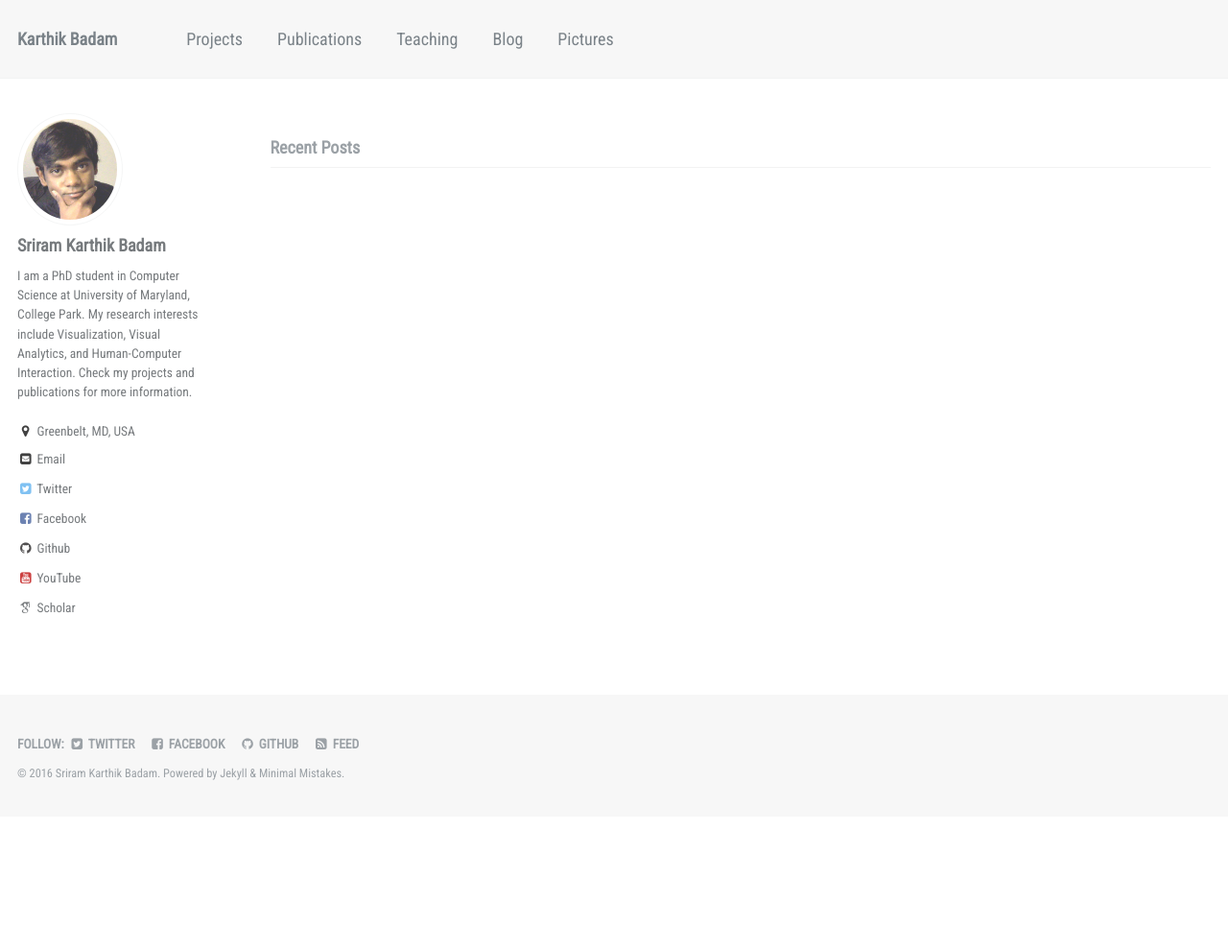
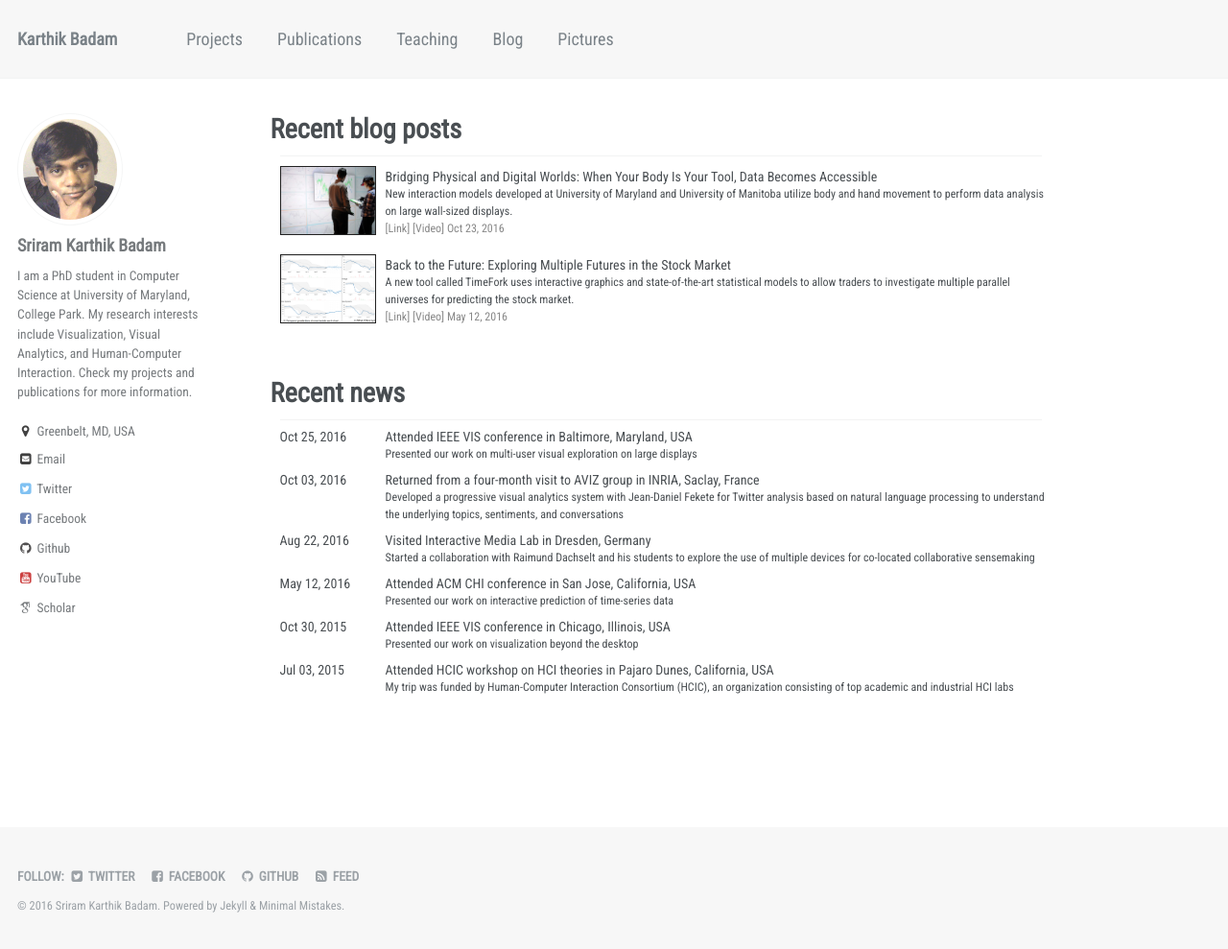
Before and after one commit to karthikbadam/karthikbadam.github.io, a Jekyll site: the page built from index.html, in a window 1280 px wide and 989 px high. Shown: the whole window at 96% size. Built offline with Jekyll 4.4.1, drawn with Linux system fonts in a browser that asks for light colours; some web fonts are replaced; the list of posts is cut into pages by our own code.

Commit message:
intro text

```diff
--- a/_pages/blog.html
+++ b/_pages/blog.html
@@ -10,10 +10,10 @@ author_profile: true
 
 {% include base_path %}
 
-
+<h3 class="archive__subtitle">{{ site.data.ui-text[site.locale].recent_posts }}</h3>
 
 {% for post in paginator.posts %}
-  {% include archive-single.html %}
+{% include archive-single.html %}
 {% endfor %}
 
 {% include paginator.html %}
--- a/assets/_scss/_base.scss
+++ b/assets/_scss/_base.scss
@@ -309,3 +309,7 @@ b, i, strong, em, blockquote, p, q, span, figure, img, h1, h2, header, input, a,
 .textlink:hover {
   color: $purple;
 }
+
+hr {
+  margin: 10px;
+}
--- /dev/null
+++ b/assets/data/overview.json
@@ -0,0 +1,57 @@
+[
+  {
+    "title": "Bridging Physical and Digital Worlds: When Your Body Is Your Tool, Data Becomes Accessible",
+    "abstract": "New interaction models developed at University of Maryland and University of Manitoba utilize body and hand movement to perform data analysis on large wall-sized displays.",
+    "link": "http://hcil.umd.edu/bridging-physical-and-digital-worlds/",
+    "video": "https://www.youtube.com/watch?v=xd7G_q8nocc",
+    "name": "proxemiclens",
+    "type": "Blog Post",
+    "date": "Oct 23, 2016"
+  },
+  {
+    "title": "Back to the Future: Exploring Multiple Futures in the Stock Market",
+    "abstract": "A new tool called TimeFork uses interactive graphics and state-of-the-art statistical models to allow traders to investigate multiple parallel universes for predicting the stock market.",
+    "link": "http://hcil.umd.edu/back-to-the-future-exploring-multiple-futures-in-the-stock-market/",
+    "video": "https://www.youtube.com/watch?v=nUfSqqbaD5k",
+    "name": "timefork",
+    "type": "Blog Post",
+    "date": "May 12, 2016"
+  },
+  {
+    "title": "Attended IEEE VIS conference in Baltimore, Maryland, USA",
+    "abstract": "Presented our work on multi-user visual exploration on large displays",
+    "video": "https://www.youtube.com/watch?v=xd7G_q8nocc",
+    "type": "News",
+    "date": "Oct 25, 2016"
+  },
+  {
+    "title": "Returned from a four-month visit to AVIZ group in INRIA, Saclay, France",
+    "abstract": "Developed a progressive visual analytics system with Jean-Daniel Fekete for Twitter analysis based on natural language processing to understand the underlying topics, sentiments, and conversations",
+    "type": "News",
+    "date": "Oct 03, 2016"
+  },
+  {
+    "title": "Visited Interactive Media Lab in Dresden, Germany",
+    "abstract": "Started a collaboration with Raimund Dachselt and his students to explore the use of multiple devices for co-located collaborative sensemaking",
+    "type": "News",
+    "date": "Aug 22, 2016"
+  },
+  {
+    "title": "Attended ACM CHI conference in San Jose, California, USA",
+    "abstract": "Presented our work on interactive prediction of time-series data",
+    "type": "News",
+    "date": "May 12, 2016"
+  },
+  {
+    "title": "Attended IEEE VIS conference in Chicago, Illinois, USA",
+    "abstract": "Presented our work on visualization beyond the desktop",
+    "type": "News",
+    "date": "Oct 30, 2015"
+  },
+  {
+    "title": "Attended HCIC workshop on HCI theories in Pajaro Dunes, California, USA",
+    "abstract": "My trip was funded by Human-Computer Interaction Consortium (HCIC), an organization consisting of top academic and industrial HCI labs",
+    "type": "News",
+    "date": "Jul 03, 2015"
+  }
+]
--- /dev/null
+++ b/assets/js/overview.js
@@ -0,0 +1,93 @@
+/**
+ * Created by karthik on 10/29/16.
+ */
+
+$(document).ready(function () {
+
+    d3.json("/assets/data/overview.json", function (data) {
+
+        d3.select(".page__title").remove();
+
+        // Empty the div
+        d3.select("#postsList").empty();
+        var postsList = d3.select("#postsList").style("float", "left").style("padding-left", "0px");
+        postsList.append("h1").html("Recent blog posts <hr/>").style("margin", "0px");
+
+
+        // Empty the div
+        d3.select("#newsList").empty();
+        var newsList = d3.select("#newsList").style("float", "left").style("padding-left", "0px");
+        newsList.append("h1").html("Recent news <hr/>").style("margin", "0px");
+
+        // posts
+        postsContent = postsList.append("div").attr("id", "postsContent");
+        newsContent = newsList.append("div").attr("id", "newsContent");
+
+        data.forEach(function (datum, i) {
+            if (datum.type == "Blog Post") {
+                showPost(postsContent, datum, i);
+            } else if (datum.type == "News") {
+                showNews (newsContent, datum, i)
+            }
+
+        });
+
+    });
+
+});
+
+function showNews (newsContent, news, i) {
+
+    var pro = newsContent.append("div").style("display", "block")
+        .style("padding-left", "10px")
+        .style("line-height", "1")
+        .style("background", "white")
+        .style("padding-bottom", "13px");
+
+    pro.append("div").style("width", "100px")
+        .style("display", "inline-block")
+        .style("vertical-align", "top")
+        .style("font-size", "14px")
+        .text(news.date);
+
+    var proInfo = pro.append("div").style("width", "calc(100% - 100px)")
+        .style("background", "white")
+        .style("padding-left", "10px")
+        .style("display", "inline-block");
+
+
+    proInfo.append("div").html(news.title).style("font-size", "14px");
+    proInfo.append("span").html(news.abstract).style("font-size", "12px");
+
+}
+
+function showPost (postsContent, post, i) {
+
+    var pro = postsContent.append("div").style("display", "block")
+        .style("padding-left", "10px")
+        .style("line-height", "1")
+        .style("background", "white")
+        .style("padding-bottom", "20px");
+
+    pro.append("div").style("width", "100px")
+        .style("height", "72px")
+        .style("display", "inline-block")
+        .style("border", "1.5px solid #222")
+        .style("background-size", "cover")
+        .style("background-repeat", "no-repeat")
+        .style("vertical-align", "bottom")
+        .style("background-image", "url(/assets/images/" + post.name + ".png");
+
+    var proInfo = pro.append("div").style("width", "calc(100% - 100px)")
+        .style("background", "white")
+        .style("padding-left", "10px")
+        .style("display", "inline-block");
+
+
+    proInfo.append("div").html('<a target="_blank" href="' + post.link + '">' + post.title + '</a>').style("font-size", "14px");
+    proInfo.append("span").html(post.abstract + "<br/>").style("font-size", "12px");
+    proInfo.append("span").attr("class", "textlink").html('<a target="_blank" href="' + post.link + '">[Link]</a>  ').style("font-size", "12px");
+    proInfo.append("span").attr("class", "textlink").html('<a target="_blank" href="' + post.video + '">[Video]</a>  ').style("font-size", "12px");
+    proInfo.append("span").attr("class", "textlink").html(post.date + '<br/>').style("font-size", "12px");
+
+}
--- a/index.html
+++ b/index.html
@@ -5,10 +5,10 @@ author_profile: true
 
 {% include base_path %}
 
-<h3 class="archive__subtitle">{{ site.data.ui-text[site.locale].recent_posts }}</h3>
+<script src="{{ base_path }}/assets/js/overview.js"></script>
 
-{% for post in paginator.posts %}
-  {% include archive-single.html %}
-{% endfor %}
+<div class="archive" id="postsList"></div>
+
+<div class="archive" id="newsList"></div>
 
 {% include paginator.html %}
```
Also changed, not shown: assets/css/main.css, 7 other files.
